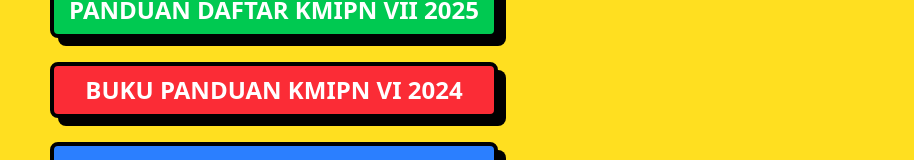
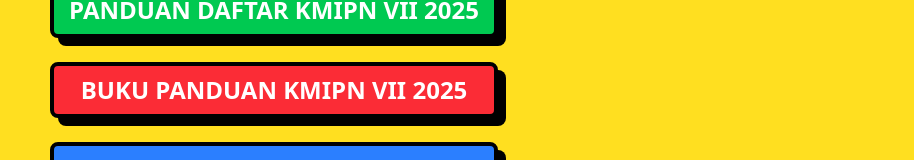
Before and after one commit to DikhaAG/sosialisasi-kmipn, a Next.js app: page / in a window 1280 px wide. Shown: the part 461-621 px from the top of the page, without its empty margins (366-1280 px from the left). Built offline with nearby package versions, Linux system fonts and the light colour scheme.

Commit message:
updating buku panduan kmipn vii 2024 -> buku panduan kmipn 2025

```diff
--- a/src/app/page.tsx
+++ b/src/app/page.tsx
@@ -67,7 +67,7 @@ export default function Home() {
             </Button>
             <Button asChild
               className="w-full bg-red-500 text-white font-black text-xl md:text-2xl uppercase py-6 px-8 border-4 border-black shadow-[8px_8px_0px_0px_#000] hover:bg-red-700 hover:shadow-[4px_4px_0px_0px_#000] hover:translate-x-1 hover:translate-y-1 transition-all duration-150 active:shadow-[2px_2px_0px_0px_#000] active:translate-x-2 active:translate-y-2">
-              <Link href="https://drive.google.com/file/d/1q4DxjZT_A3stX_mX_umdczLSoiTu61n_/view?usp=drive_link">Buku Panduan KMIPN VI 2024</Link>
+              <Link href="https://drive.google.com/file/d/1nlXejf-3KiAxyvN-FZO2lrH_vzNamt58/view?usp=drivesdk">Buku Panduan KMIPN VII 2025</Link>
             </Button>
 
             <Button asChild className="w-full bg-blue-500 hover:bg-blue-700 text-white font-black text-xl md:text-2xl uppercase py-6 px-8 border-4 border-black shadow-[8px_8px_0px_0px_#000] hover:shadow-[4px_4px_0px_0px_#000] hover:translate-x-1 hover:translate-y-1 transition-all duration-150 active:shadow-[2px_2px_0px_0px_#000] active:translate-x-2 active:translate-y-2">
```
